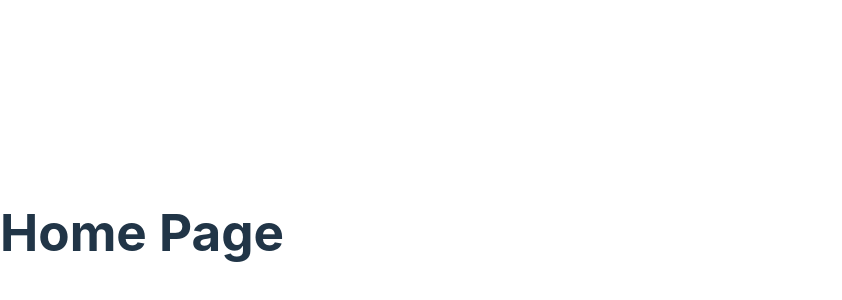
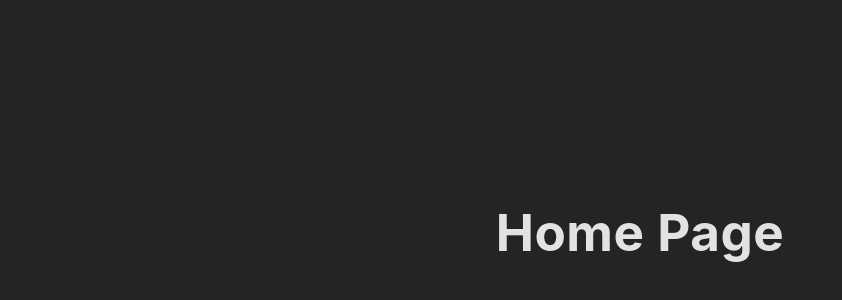
Before and after one commit to ananuness/jwt-react-router, a React (Vite) app: page / in a window 1280 px wide. Shown: the part 168-468 px from the top of the page, without its empty margins (0-842 px from the left). Built offline with nearby package versions, Linux system fonts and the light colour scheme.

Commit message:
feat: adding style for authenticated routes

```diff
--- a/src/index.css
+++ b/src/index.css
@@ -1,69 +1,34 @@
 :root {
+  line-height: 1.5;
   font-family: Inter, system-ui, Avenir, Helvetica, Arial, sans-serif;
-  line-height: 1.5;
   font-weight: 400;
-
-  color-scheme: light dark;
-  color: rgba(255, 255, 255, 0.87);
-  background-color: #242424;
 
   font-synthesis: none;
   text-rendering: optimizeLegibility;
   -webkit-font-smoothing: antialiased;
   -moz-osx-font-smoothing: grayscale;
   -webkit-text-size-adjust: 100%;
-}
 
-a {
-  font-weight: 500;
-  color: #646cff;
-  text-decoration: inherit;
-}
-a:hover {
-  color: #535bf2;
+  color-scheme: light dark;
+  color: rgba(255, 255, 255, 0.87);
+  background-color: #242424;
 }
 
 body {
-  margin: 0;
-  display: flex;
-  place-items: center;
   min-width: 320px;
   min-height: 100vh;
+  display: flex;
+  justify-content: center;
+  align-items: center;
+  margin: 0;
 }
 
 h1 {
+  line-height: 1.1;
+  letter-spacing: .5px;
   font-size: 3.2em;
-  line-height: 1.1;
 }
 
-button {
-  border-radius: 8px;
-  border: 1px solid transparent;
-  padding: 0.6em 1.2em;
-  font-size: 1em;
-  font-weight: 500;
-  font-family: inherit;
-  background-color: #1a1a1a;
-  cursor: pointer;
-  transition: border-color 0.25s;
+.auth-path {
+  color: #535bf2;
 }
-button:hover {
-  border-color: #646cff;
-}
-button:focus,
-button:focus-visible {
-  outline: 4px auto -webkit-focus-ring-color;
-}
-
-@media (prefers-color-scheme: light) {
-  :root {
-    color: #213547;
-    background-color: #ffffff;
-  }
-  a:hover {
-    color: #747bff;
-  }
-  button {
-    background-color: #f9f9f9;
-  }
-}
```
